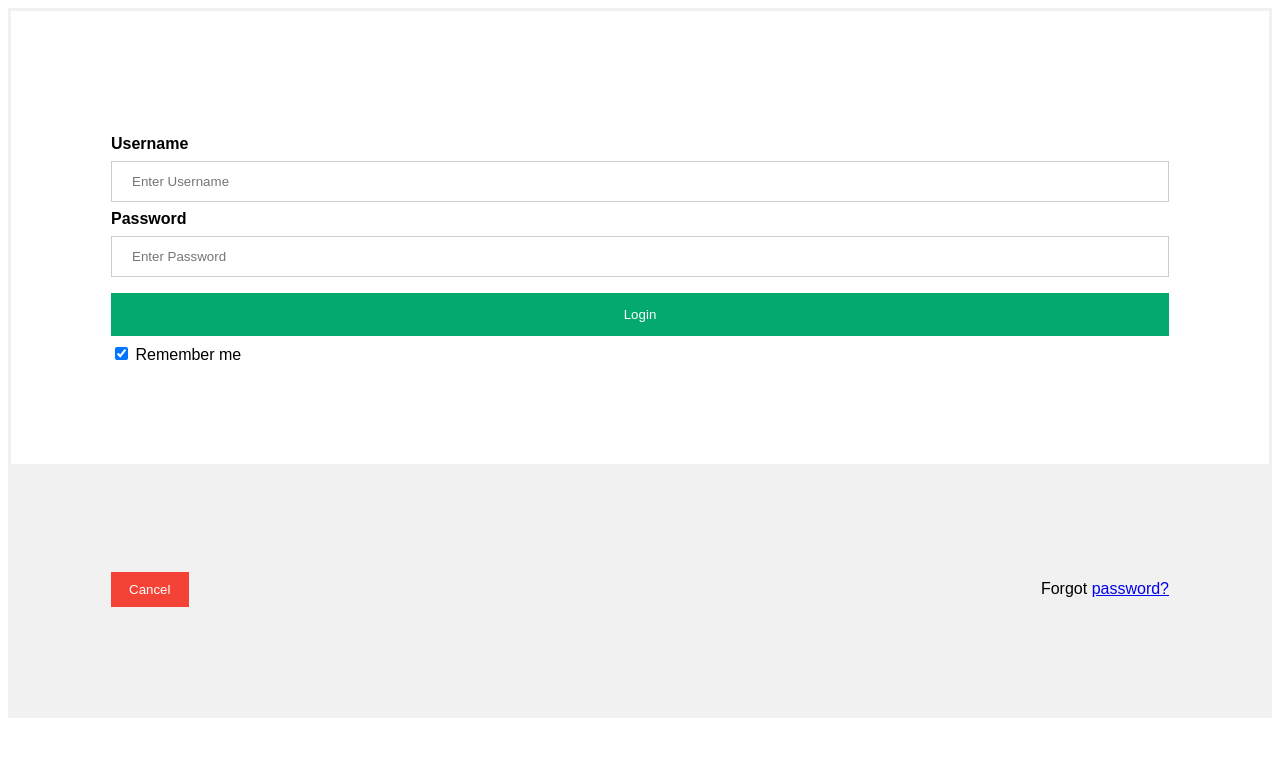
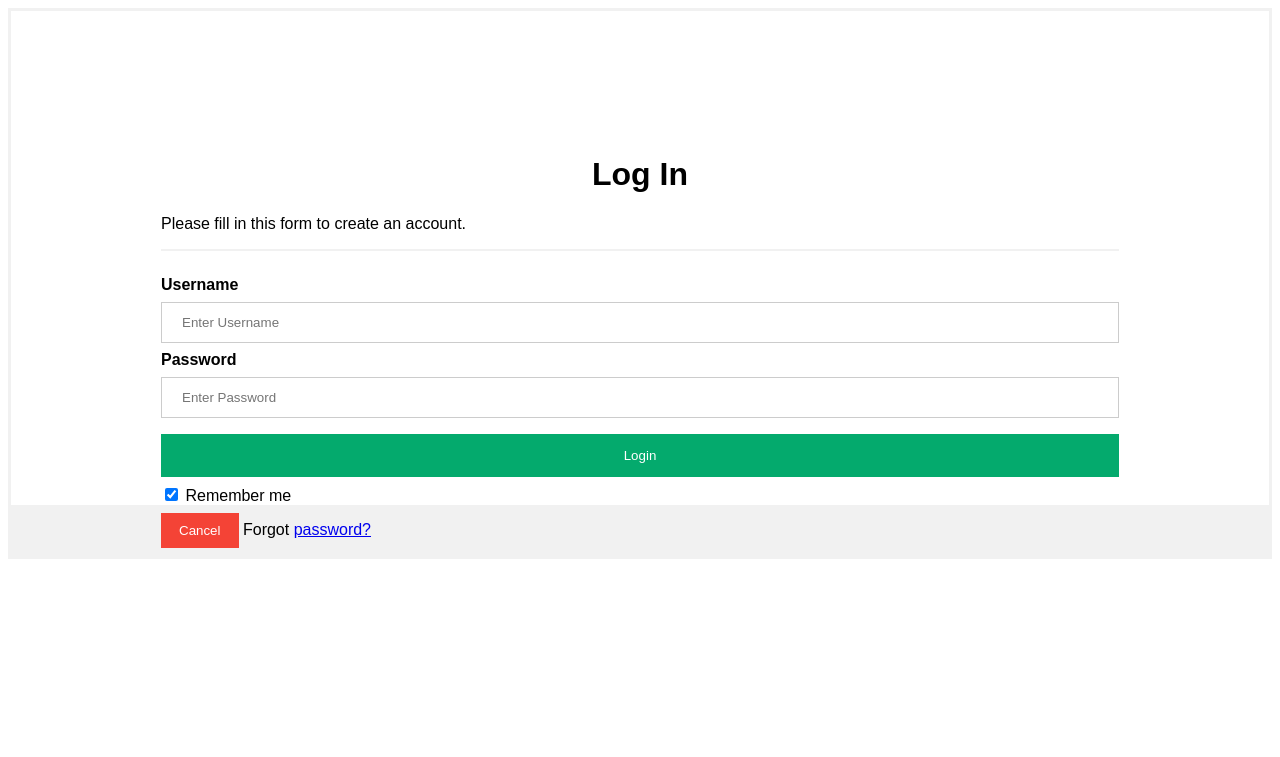
Before and after one commit to Anupazen/WEB_MIT, a PHP site: page /login.php in a window 1280 px wide. Shown: the top 757 px of the page. Run offline with PHP 8.4, Linux system fonts and the light colour scheme.

Commit message:
Update login.php

```diff
--- a/login.php
+++ b/login.php
@@ -14,6 +14,12 @@ input[type=text], input[type=password] {
   border: 1px solid #ccc;
   box-sizing: border-box;
 }
+
+hr {
+  border: 1px solid #f1f1f1;
+  margin-bottom: 25px;
+}
+
 
 button {
   background-color: #04AA6D;
@@ -46,7 +52,17 @@ img.avatar {
 }
 
 .container {
-  padding: 100px;
+  padding-top: 100px;
+  padding-left: 150px;
+  padding-right: 150px;
+
+}
+.container1{
+  padding-left:150px ;
+
+
+
+}
 }
 
 span.psw {
@@ -63,6 +79,9 @@ span.psw {
   .cancelbtn {
      width: 100%;
   }
+
+
+
 }
 </style>
 </head>
@@ -76,6 +95,9 @@ span.psw {
   </div>
 
   <div class="container">
+    <h1 align="center">Log In</h1>
+    <p>Please fill in this form to create an account.</p>
+    <hr>
     <label for="uname"><b>Username</b></label>
     <input type="text" placeholder="Enter Username" name="uname" required>
 
@@ -88,7 +110,7 @@ span.psw {
     </label>
   </div>
 
-  <div class="container" style="background-color:#f1f1f1">
+  <div class="container1" style="background-color:#f1f1f1">
     <button type="button" class="cancelbtn">Cancel</button>
     <span class="psw">Forgot <a href="#">password?</a></span>
   </div>
```
